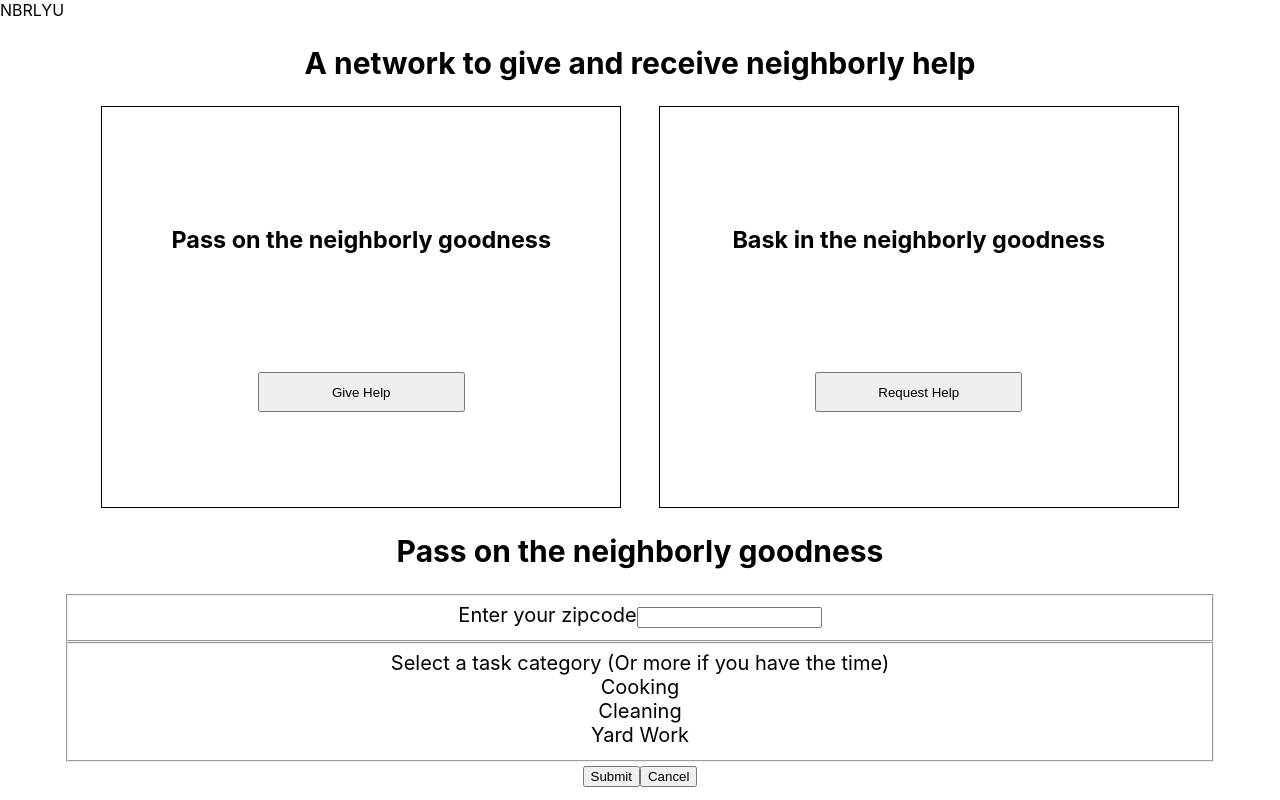
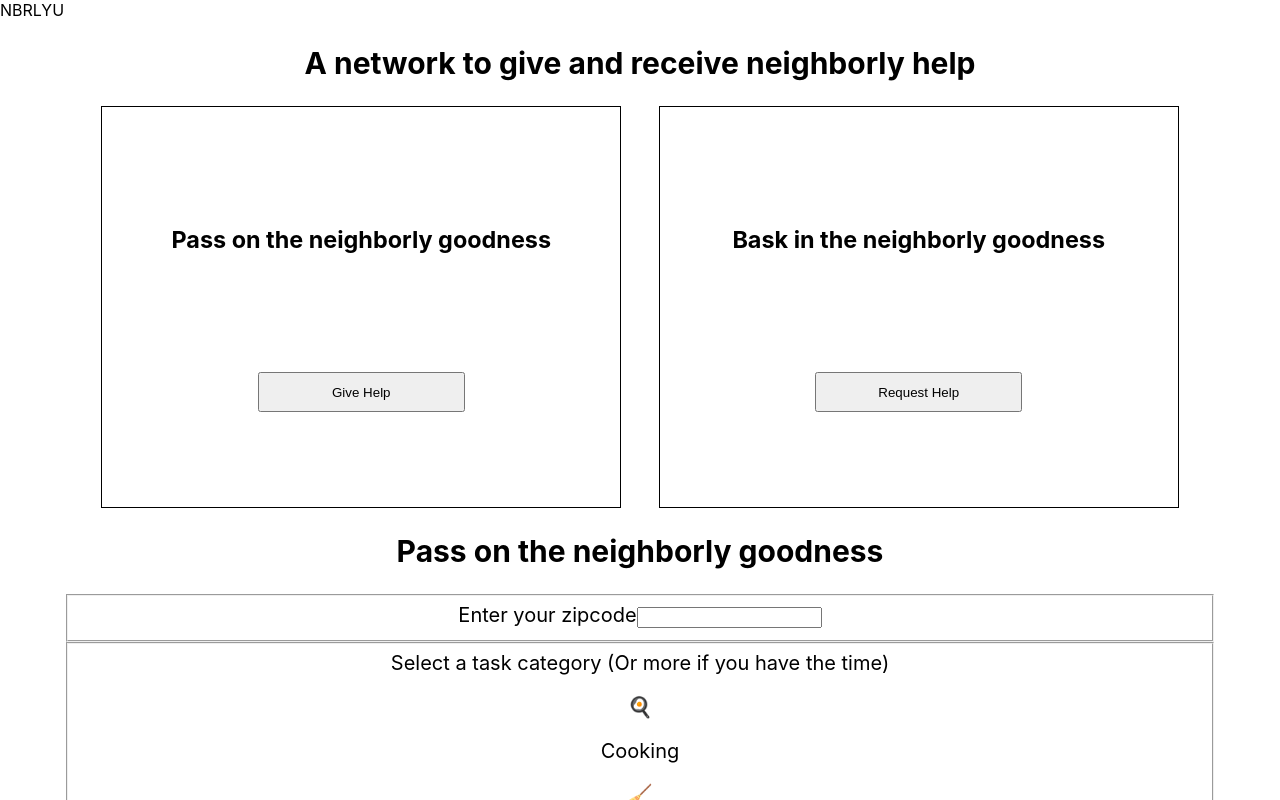
Before and after one commit to Co-Lab-You-Belong-in-Tech/NBRLYU, a React (Create React App) app: page /provide in a window 1280 px wide. Both pictures are taken after a click on the button "Give Help". Shown: the top 800 px of the page. Built offline with nearby package versions, Linux system fonts and the light colour scheme.

Commit message:
need to figure out how to switch out <a href> tag to React jsx elements

```diff
--- a/src/pages/Provide.js
+++ b/src/pages/Provide.js
@@ -13,9 +13,18 @@ function Provide() {
             Select a task category (Or more if you have the time)
           </label>
 
-          <div>Cooking</div>
-          <div>Cleaning</div>
-          <div>Yard Work</div>
+          <a>
+            <p>🍳</p>
+            <p>Cooking</p>
+          </a>
+          <a>
+            <p>🧹</p>
+            <p>Cleaning</p>
+          </a>
+          <a>
+            <p>🍂</p>
+            <p>Yard Work</p>
+          </a>
         </fieldset>
       </form>
       <button>Submit</button>
@@ -28,3 +37,4 @@ export default Provide;
 //? Pseudo Code
 //? Need an geolocation API to generate all zip codes within the 5 miles radius of the zip code entered in search input area
 //? All these zip codes would be used to match any zip codes in the forms' zip codes in the database
+//! Warning: a tag doesn't work in React, try Link or something else clickable
```
